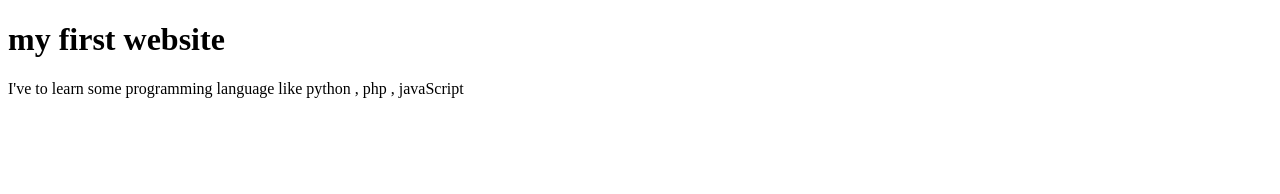
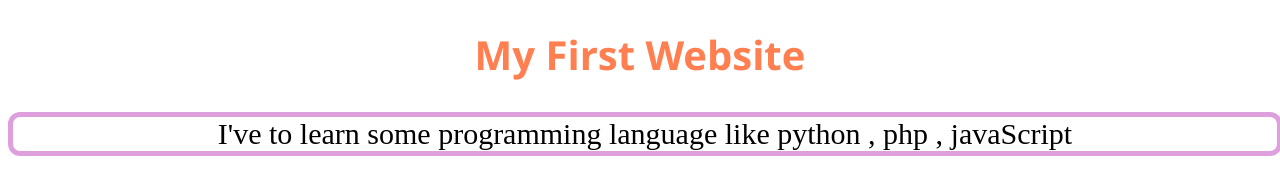
Before and after one commit to Md-Mahbub-Sk/my-first-website, a plain HTML site: page index.html in a window 1280 px wide. Drawn offline with Linux system fonts and the light colour scheme.

Commit message:
changed file

```diff
--- a/index.html
+++ b/index.html
@@ -6,7 +6,8 @@
     <title>first website</title>
 </head>
 <body>
-     <h1>my first website</h1>
-     <p>I've to learn some programming language like python , php , javaScript</p>
+     <h1 style="text-align:center; text-transform: capitalize; font-size: 40px; font-family: 'Segoe UI', Tahoma, Geneva, Verdana, sans-serif; color:coral">my first website</h1>
+     <p style="border:5px solid plum; border-radius: 12px; font-size: 30px; text-align:center; width:100%">I've to learn some programming language like python , php , javaScript</p>
+
 </body>
 </html>
```
